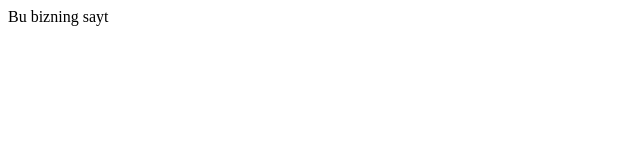
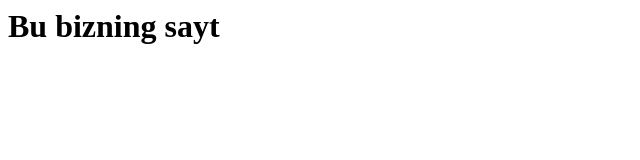
Before and after one commit to Muminniyoz/vazifa1, a plain HTML site: page index.html in a window 1280 px wide. Shown: the whole page, without its empty margins (0-640 px from the left). Drawn offline with Linux system fonts and the light colour scheme.

Commit message:
Update index.html

```diff
--- a/index.html
+++ b/index.html
@@ -1,5 +1,5 @@
 <html>
   <body>
-    Bu bizning sayt
+   <h1> Bu bizning sayt </h1>
   </body>
 </html>
```
